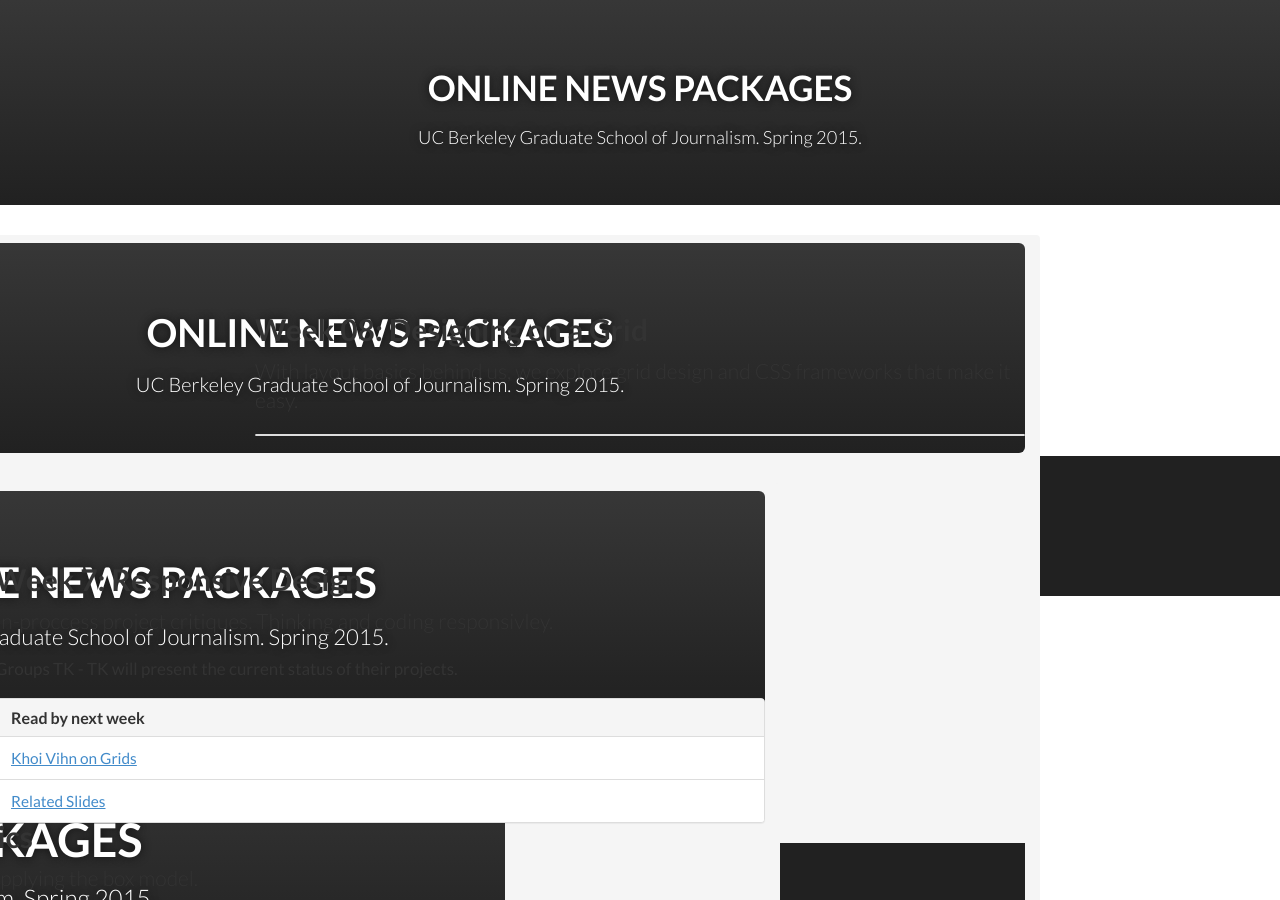
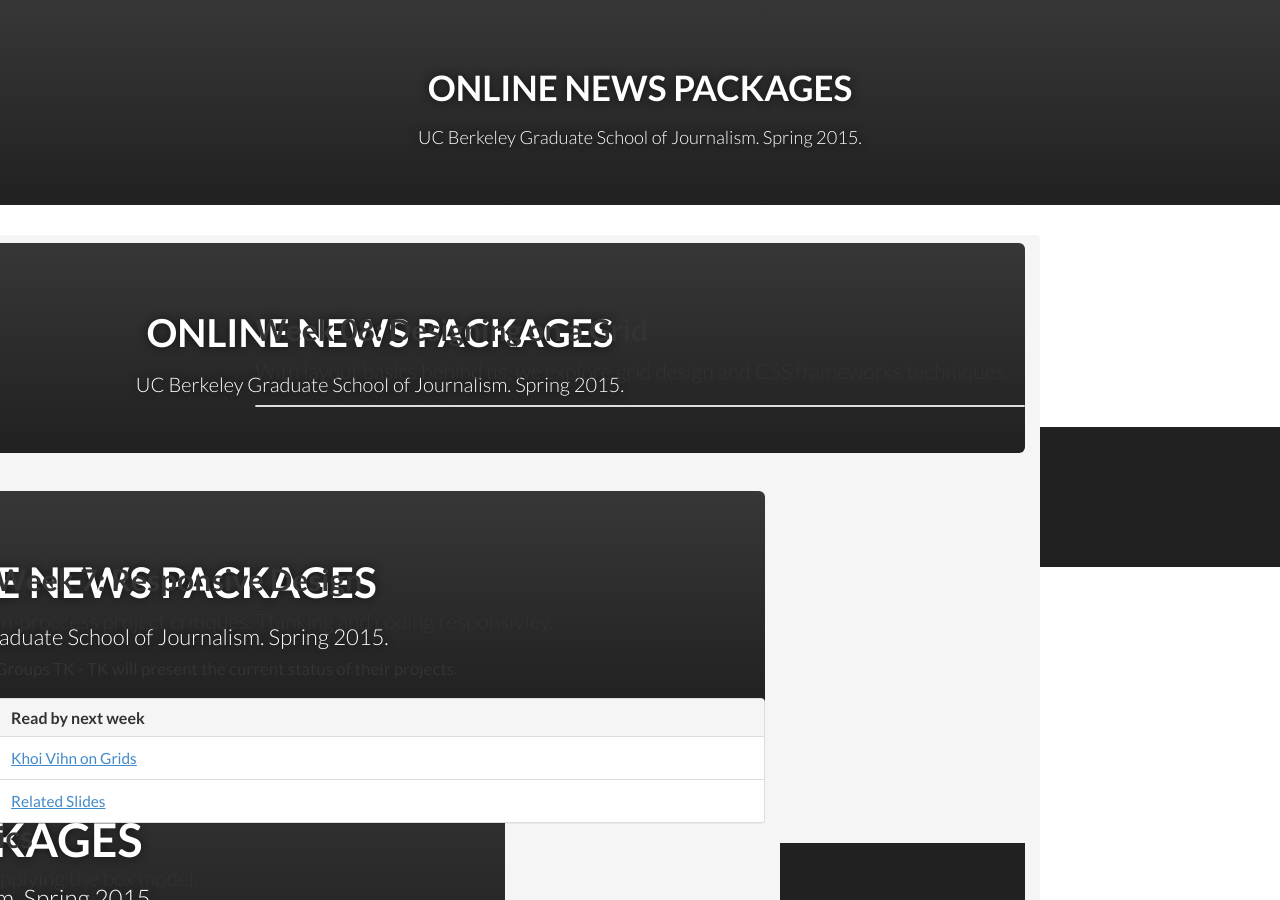
Before and after one commit to ucbsoj/15sp-onlinenewspackages, a Jekyll site: the page built from _lessons/week8.md, in a window 1280 px wide and 900 px high. Built offline with Jekyll 4.4.1, drawn with Linux system fonts in a browser that asks for light colours; Markdown is read by kramdown in place of the engine named in the settings.

Commit message:
week 8 text tweak

```diff
--- a/_lessons/week8.md
+++ b/_lessons/week8.md
@@ -2,7 +2,7 @@
 layout: page
 title:  "Designing on a Grid"
 name: "Week 08"
-description: "With layout basics behind us, we explore grid design and CSS frameworks that make it easy."
+description: "With layout basics behind us, we explore grid design and CSS frameworks techniques."
 date: 2015-03-16
 next: week9
 previous: week7
```
